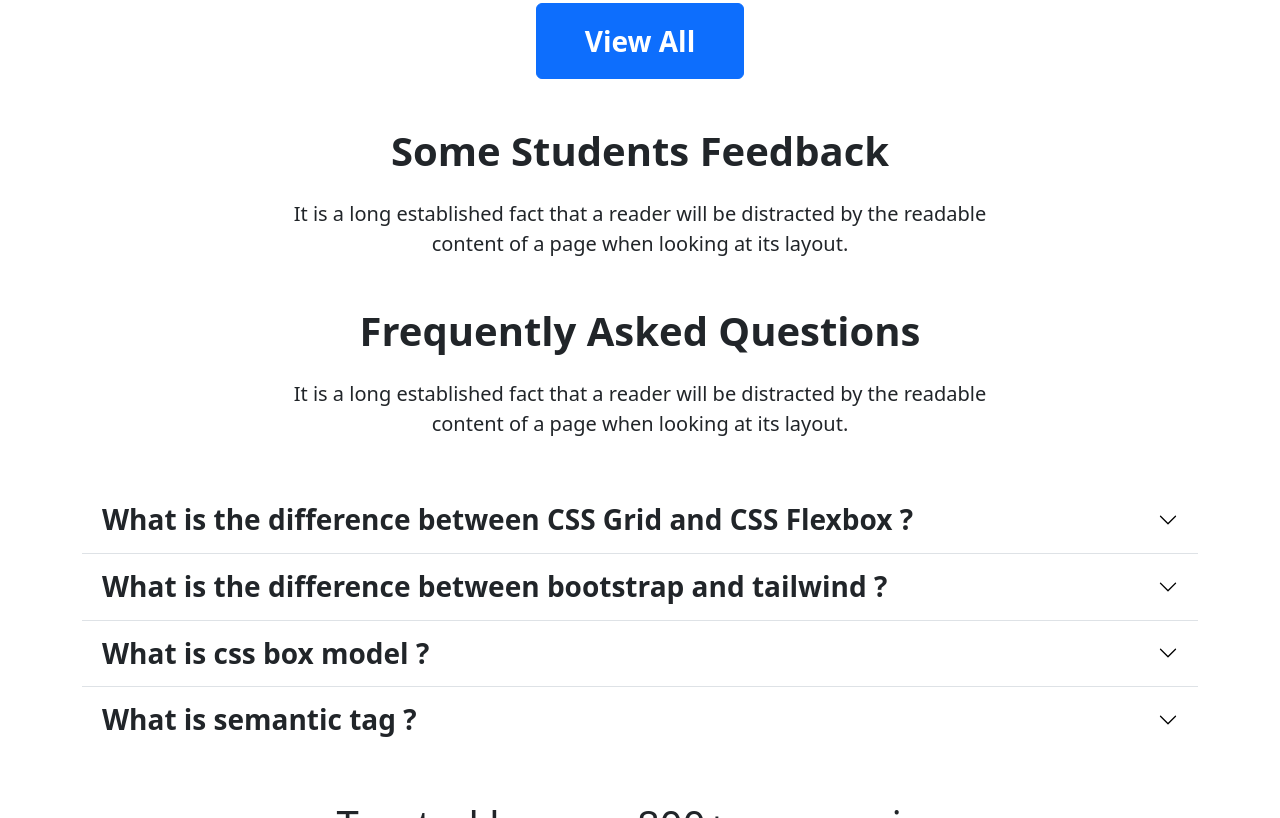
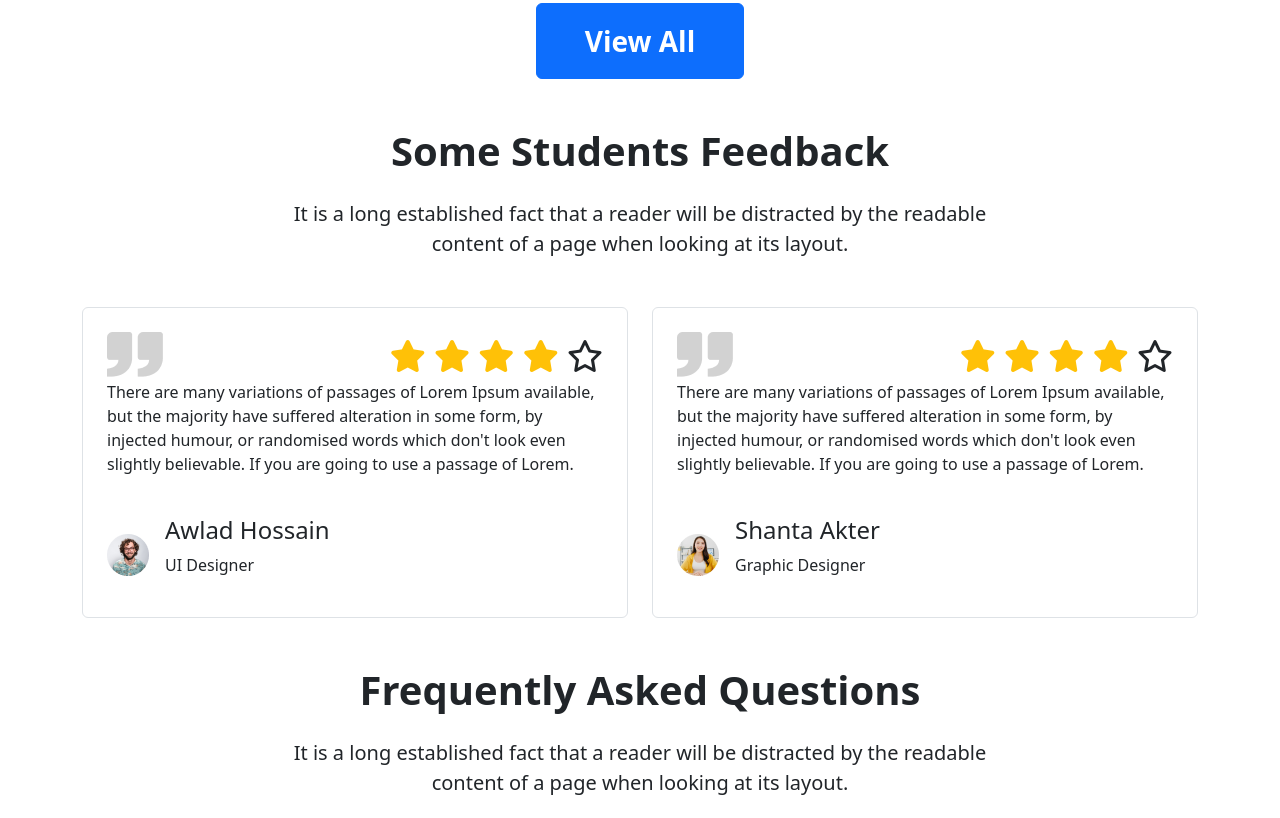
Before and after one commit to sajiburrahmansajib/PH-Assignment-3, a plain HTML site: page index.html in a window 1280 px wide. Shown: the part 4496-5314 px from the top of the page. Drawn offline with nearby package versions, Linux system fonts and the light colour scheme.

Commit message:
Design part Complete

```diff
--- a/index.html
+++ b/index.html
@@ -8,13 +8,14 @@
     <link href="https://cdn.jsdelivr.net/npm/bootstrap@5.2.0/dist/css/bootstrap.min.css" rel="stylesheet"
         integrity="sha384-gH2yIJqKdNHPEq0n4Mqa/HGKIhSkIHeL5AyhkYV8i59U5AR6csBvApHHNl/vI1Bx" crossorigin="anonymous">
     <script src="https://kit.fontawesome.com/502fabee15.js" crossorigin="anonymous"></script>
+    <link rel="stylesheet" href="css/style.css">
 </head>
 
 <body>
-    <header class="container">
+    <header class="container ">
         <!-- navbar start -->
-        <section class="pb-5">
-            <nav class="navbar navbar-expand-lg bg-light">
+        <section class="pb-5 ">
+            <nav class="navbar navbar-expand-lg bg-light ">
                 <div class="container-fluid">
                     <a class="navbar-brand pe-5 " href="#">E-Learning</a>
                     <button class="navbar-toggler" type="button" data-bs-toggle="collapse"
@@ -283,8 +284,8 @@
                 </div>
             </div>
         </section>
-        <section>
-            <div class="container bg-primary d-flex justify-content-between align-items-center p-5">
+        <section class="container">
+            <div class=" bg-primary d-flex justify-content-between align-items-center p-5">
                 <div class="p-5 text-white">
                     <h1 class="fs-1 pb-3">Ready to join?</h1>
                     <p>It is a long established fact that a reader will be distracted by the <br>
@@ -357,7 +358,7 @@
 
         <!-- student feedback start -->
 
-        <section class="container ">
+        <section class="container mb-5 ">
             <div class="text-center ">
                 <h1 class="fw-bold pb-3">Some Students Feedback</h1>
                 <p class="fs-5">It is a long established fact that a reader will be distracted by the readable <br>
@@ -365,6 +366,72 @@
             </div>
 
         </section>
+        <!-- Student Rating part start hare -->
+        <section class="container d-flex justify-content-between mb-5 ">
+            <div class="border me-4 p-4 rounded">
+                <div class="d-flex justify-content-between">
+                    <div>
+                        <img src="images/comma.png" alt="">
+                    </div>
+                    <div class="fs-2 ">
+                        <i class="fa-solid fa-star text-warning"></i>
+                        <i class="fa-solid fa-star text-warning"></i>
+                        <i class="fa-solid fa-star text-warning"></i>
+                        <i class="fa-solid fa-star text-warning"></i>
+                        <i class="fa-regular fa-star"></i>
+                    </div>
+                </div>
+                <p>There are many variations of passages of Lorem Ipsum available, but
+                    the majority have suffered alteration in some form, by injected
+                    humour, or randomised words which don't look even slightly
+                    believable. If you are going to use a passage of Lorem.</p>
+                <div class="d-flex align-items-center pt-4 ">
+                    <div class="pe-3 ">
+                        <img src="images/student/student-5.png" alt="">
+                    </div>
+                    <div>
+                        <div class="d-flex flex-column">
+                            <h4>Awlad Hossain</h4>
+                            <p>UI Designer </p>
+                        </div>
+                    </div>
+
+                </div>
+            </div>
+            <div class="border rounded p-4 ">
+                <div class="d-flex justify-content-between">
+                    <div>
+                        <img src="images/comma.png" alt="">
+                    </div>
+                    <div class="fs-2 ">
+                        <i class="fa-solid fa-star text-warning"></i>
+                        <i class="fa-solid fa-star text-warning"></i>
+                        <i class="fa-solid fa-star text-warning"></i>
+                        <i class="fa-solid fa-star text-warning"></i>
+                        <i class="fa-regular fa-star"></i>
+                    </div>
+                </div>
+                <p>There are many variations of passages of Lorem Ipsum available, but
+                    the majority have suffered alteration in some form, by injected
+                    humour, or randomised words which don't look even slightly
+                    believable. If you are going to use a passage of Lorem.</p>
+                <div class="d-flex align-items-center pt-4 ">
+                    <div class="pe-3 ">
+                        <img src="images/student/student-6.png" alt="">
+                    </div>
+                    <div>
+                        <div class="d-flex flex-column">
+                            <h4>Shanta Akter</h4>
+                            <p>Graphic Designer</p>
+                        </div>
+                    </div>
+
+                </div>
+            </div>
+
+        </section>
+
+        <!-- Student Rating part End hare -->
 
         <!-- student feedback end -->
 
```
